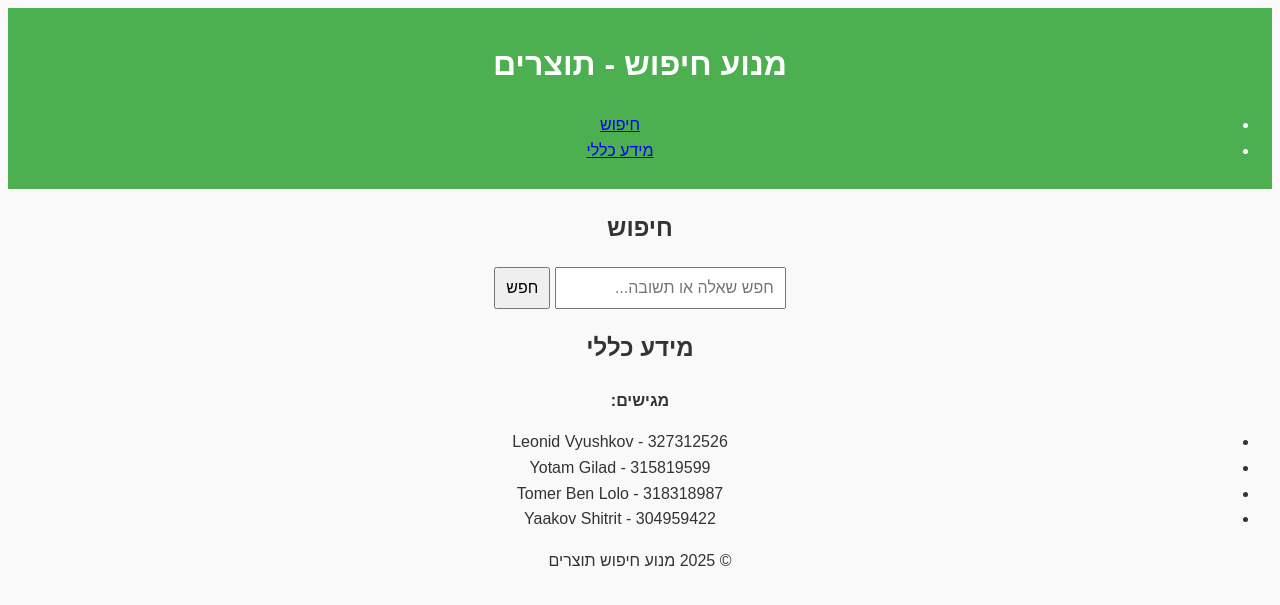
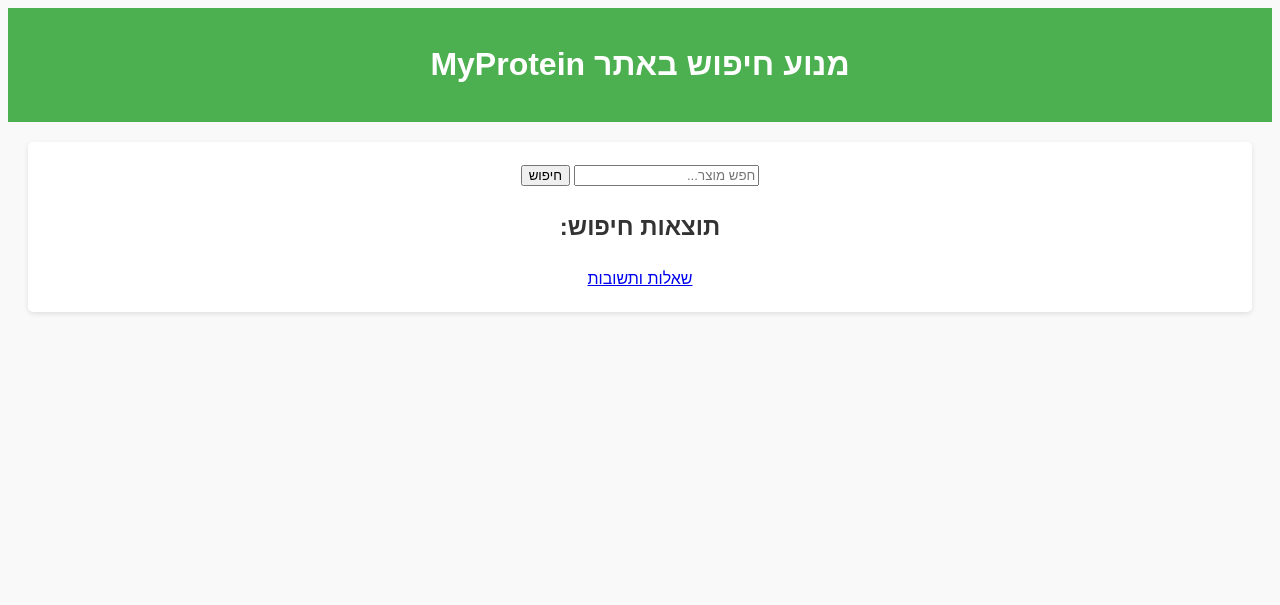
Before and after one commit to yaakovsh8/Royal_Searchers_3, a Flask app: page / in a window 1280 px wide. Shown: the top 605 px of the page. Run offline with Flask 3, Linux system fonts and the light colour scheme.

Commit message:
Add files via upload

```diff
--- a/static/style.css
+++ b/static/style.css
@@ -13,17 +13,14 @@
     padding: 10px 0;
 }
 
-form {
+main {
     margin: 20px;
+    padding: 20px;
+    background: #fff;
+    border-radius: 5px;
+    box-shadow: 0 2px 5px rgba(0, 0, 0, 0.1);
 }
 
-input, button {
-    padding: 10px;
-    font-size: 16px;
+footer {
+    margin-top: 20px;
 }
-
-#results {
-    margin-top: 20px;
-    text-align: left;
-    direction: ltr;
-}
--- a/templates/index.html
+++ b/templates/index.html
@@ -3,44 +3,26 @@
 <head>
     <meta charset="UTF-8">
     <meta name="viewport" content="width=device-width, initial-scale=1.0">
-    <title>מנוע חיפוש - תוצרים</title>
     <link rel="stylesheet" href="{{ url_for('static', filename='style.css') }}">
+    <title>מנוע חיפוש MyProtein</title>
 </head>
 <body>
     <header>
-        <h1>מנוע חיפוש - תוצרים</h1>
-        <nav>
-            <ul>
-                <li><a href="#search-section">חיפוש</a></li>
-                <li><a href="#intro">מידע כללי</a></li>
-            </ul>
-        </nav>
+        <h1>מנוע חיפוש באתר MyProtein</h1>
     </header>
     <main>
-        <section id="search-section">
-            <h2>חיפוש</h2>
-            <input type="text" id="search-input" placeholder="חפש שאלה או תשובה...">
-            <button id="search-button">חפש</button>
-            <div id="results"></div>
-        </section>
-
-        <section id="intro">
-            <h2>מידע כללי</h2>
-            <p>
-                <strong>מגישים:</strong>
-                <ul>
-                    <li>Leonid Vyushkov - 327312526</li>
-                    <li>Yotam Gilad - 315819599</li>
-                    <li>Tomer Ben Lolo - 318318987</li>
-                    <li>Yaakov Shitrit - 304959422</li>
-                </ul>
-            </p>
-        </section>
+        <form id="search-form">
+            <input type="text" id="search-query" placeholder="חפש מוצר..." required>
+            <button type="submit">חיפוש</button>
+        </form>
+        <div id="results">
+            <h2>תוצאות חיפוש:</h2>
+            <div id="search-results"></div>
+        </div>
+        <footer>
+            <a href="/questions" id="qa-link">שאלות ותשובות</a>
+        </footer>
     </main>
-    <footer>
-        <p>&copy; 2025 מנוע חיפוש תוצרים</p>
-    </footer>
-
     <script src="{{ url_for('static', filename='script.js') }}"></script>
 </body>
 </html>
```
Also changed, not shown: templates/questions.html (added, +33 -0 lines).
